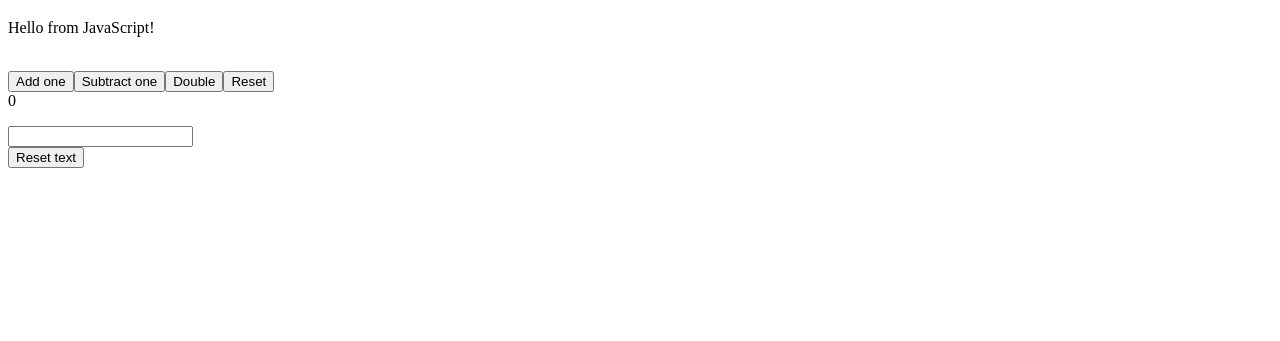
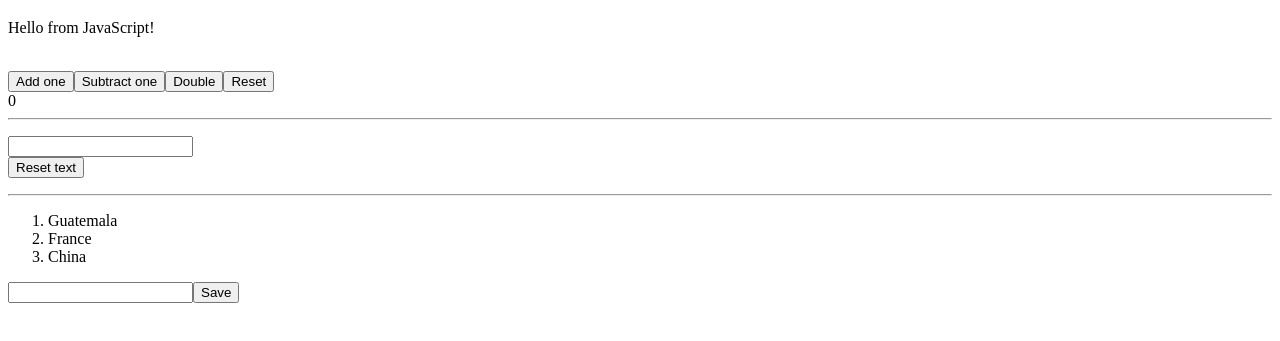
Before and after one commit to nospame/practice-vuejs, a plain HTML site: page index.html in a window 1280 px wide. Shown: the part 61-402 px from the top of the page. Drawn offline with nearby package versions, Linux system fonts and the light colour scheme.

Commit message:
add countriesList and separate html with divs

```diff
--- a/index.html
+++ b/index.html
@@ -11,6 +11,7 @@
 <body>
   <h1>Hello from HTML!</h1>
   <div id="app">
+    <div id="calc">
       <p>{{ message }}</p>
       <br>
       <button @click="addOneToCount()">Add one</button>
@@ -19,11 +20,28 @@
       <button @click="resetCount()">Reset</button>
       <br>
       {{ count }}
+    </div>
+    <hr>
+
+    <div id="inputText">
       <p><input v-model="text">
         {{ text }}
         <br>
         <button @click="resetText()">Reset text</button>
       </p>
+    </div>
+
+    <hr>
+
+    <div id="countriesList">
+      <ol>
+        <li v-for="country in countries">
+          {{ country }}
+        </li>
+      </ol>
+      <input type="text" v-model="newCountry"></input>
+      <button v-on:click="saveCountry()">Save</button>
+    </div>
 
   </div>
 </body>
--- a/index.js
+++ b/index.js
@@ -5,7 +5,9 @@ var App = {
     return {
       message: "Hello from JavaScript!",
       text: "",
-      count: 0
+      count: 0,
+      countries: ["Guatemala", "France", "China"],
+      newCountry: ""
     };
   },
   methods: {
@@ -23,6 +25,10 @@ var App = {
     },
     resetText: function () {
       this.text = "";
+    },
+    saveCountry: function () {
+      this.countries.push(this.newCountry);
+      this.newCountry = "";
     }
   }
 };
```
Lines whose indentation alone changed are shown as unchanged.
